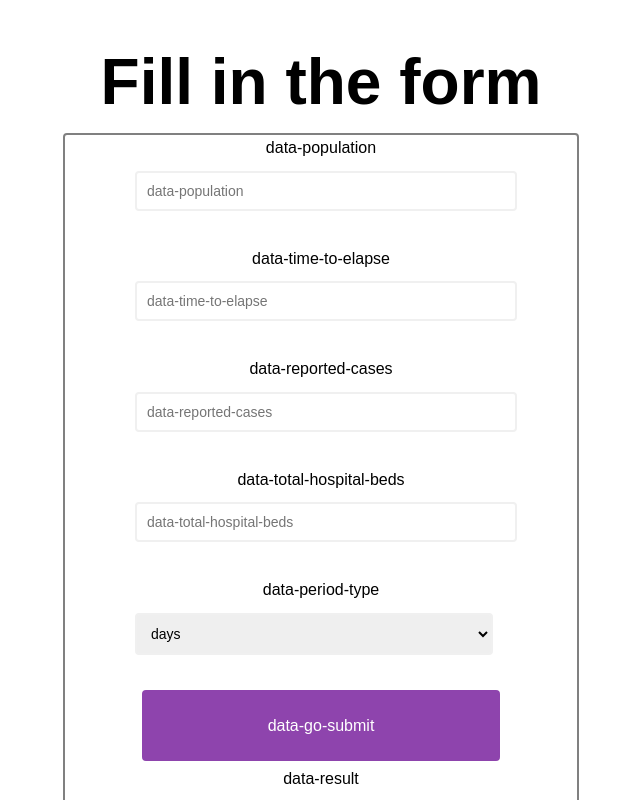
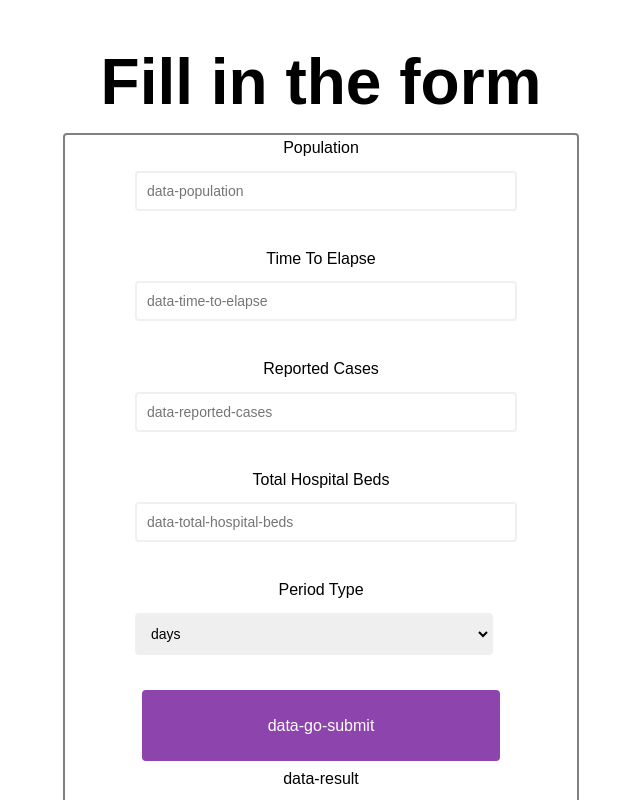
Before and after one commit to kioidun/buildforsdgtwo, a React (Create React App) app: page / in a window 1280 px wide. Shown: the part 760-1560 px from the top of the page, without its empty margins (319-959 px from the left). Built offline with nearby package versions, Linux system fonts and the light colour scheme.

Commit message:
changes made

```diff
--- a/package.json
+++ b/package.json
@@ -36,9 +36,6 @@
     ]
   },
   "description": "This project was bootstrapped with [Create React App](https://github.com/facebook/create-react-app).",
-  "devDependencies": {
-    "webpack": "^4.42.1"
-  },
   "author": "Duncan kioi",
   "license": "ISC"
 }
--- a/public/index.html
+++ b/public/index.html
@@ -2,15 +2,17 @@
 <html lang="en">
   <head>
     <meta charset="utf-8" />
+    <link rel="icon" href="%PUBLIC_URL%/favicon.ico" />
     <meta name="viewport" content="width=device-width, initial-scale=1" />
     <meta name="theme-color" content="#000000" />
-    <meta http-equiv="Cache-Control" public, max-age=31536000, immutable>
+    <meta http-equiv="Cache-Control" >
 <meta http-equiv="Pragma" content="no-cache">
 <meta http-equiv="Expires" content="0">
     <meta
       name="description"
       content="Web site created using create-react-app"
     />
+    <link rel="apple-touch-icon" href="%PUBLIC_URL%/logo192.png" />
     <!--
       manifest.json provides metadata used when your web app is installed on a
       user's mobile device or desktop. See https://developers.google.com/web/fundamentals/web-app-manifest/
--- a/src/component/form.js
+++ b/src/component/form.js
@@ -111,35 +111,35 @@ class Form extends Component{
         return(
             <form class='formtwo' id="form" onSubmit={this.handleSubmit} >
             <div class = "form-control">
-                <label for="data-population">data-population</label>
+                <label for="data-population">Population</label>
                 <input type="text" id="data-population" value= {this.state.population} onChange={this.handleChange} placeholder="data-population" />
                 <i class="fas fa-check-circle"></i>
                 <i class="fas fa-exclamation-circle"></i>
                 <small>Error message</small>
             </div>
             <div class = "form-control">
-                <label for="data-time-to-elapse">data-time-to-elapse</label>
+                <label for="datatimetoelapse">Time To Elapse</label>
                 <input type="text" id="data-time-to-elapse" value = {this.state.timeToElapse} onChange={this.handleChange2} placeholder="data-time-to-elapse" />
                 <i class="fas fa-check-circle"></i>
                 <i class="fas fa-exclamation-circle"></i>
                 <small>Error message</small>
             </div>
             <div class = "form-control">
-                <label for="data-reported-cases">data-reported-cases</label>
+                <label for="data-reported-cases">Reported Cases</label>
                 <input type="text" id="data-reported-cases" value = {this.state.reportedCases} onChange={this.handleChange3} placeholder="data-reported-cases"/ >
                 <i class="fas fa-check-circle"></i>
                 <i class="fas fa-exclamation-circle"></i>
                 <small>Error message</small>
             </div>
             <div class = "form-control">
-                <label for="data-total-hospital-beds">data-total-hospital-beds</label>
+                <label for="data-total-hospital-beds">Total Hospital Beds</label>
                 <input type="text" id="data-total-hospital-beds" value= {this.state.totalHospitalBeds} onChange={this.handleChange4}placeholder="data-total-hospital-beds"/ >
                 <i class="fas fa-check-circle"></i>
                 <i class="fas fa-exclamation-circle"></i>
                 <small>Error message</small>
             </div>
             <div class = "form-control">
-                <label for="data-period-type">data-period-type</label>
+                <label for="data-period-type">Period Type</label>
                 <select id="data-period-type" value= {this.state.periodType} onChange={this.handleSelectChange} name="data-period-type">
                     <option disabled hidden selected>Select</option>
                   <option value="days">days</option>
```
Also changed, not shown: 1 other file (tests, documents, lock files or other folders).
